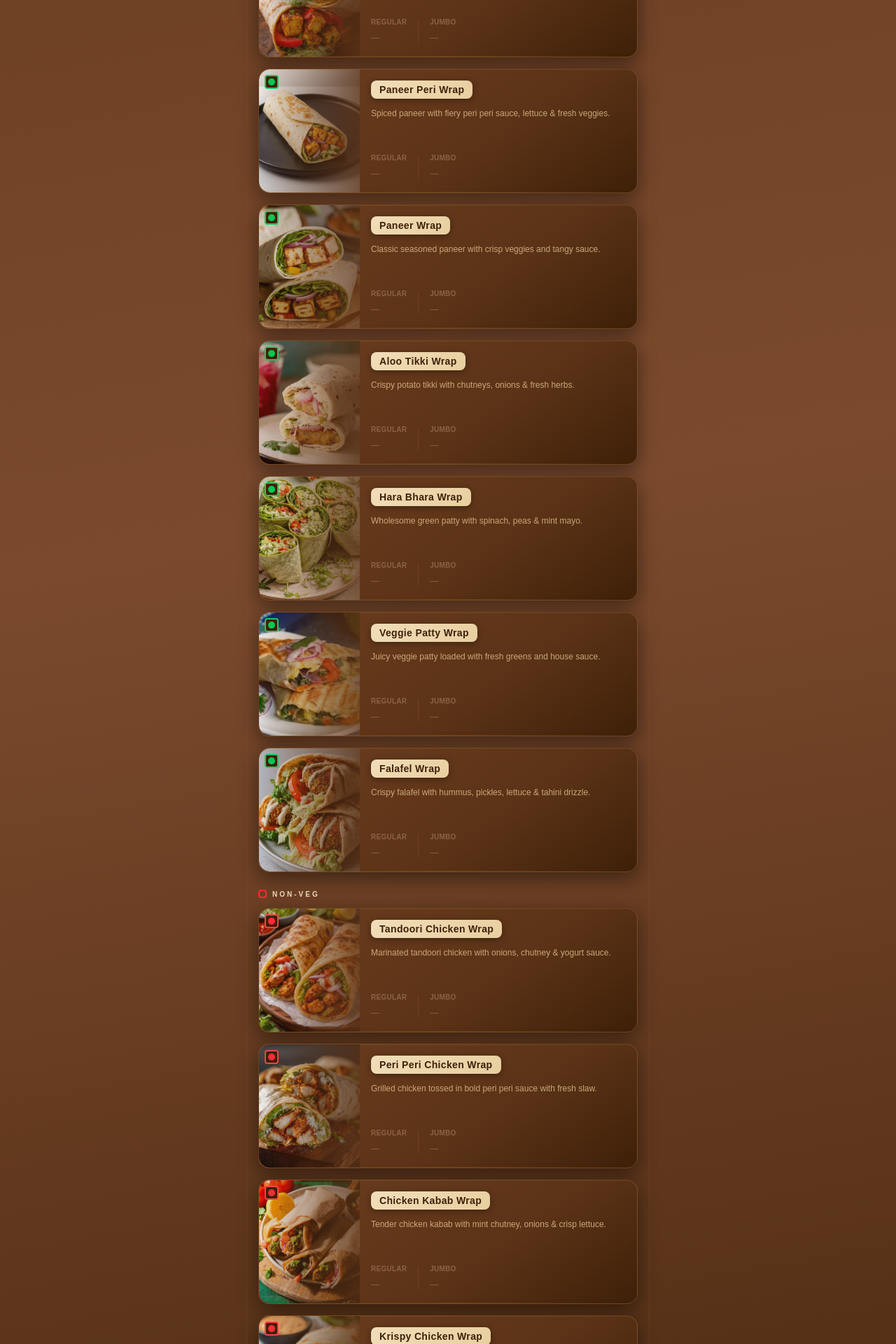
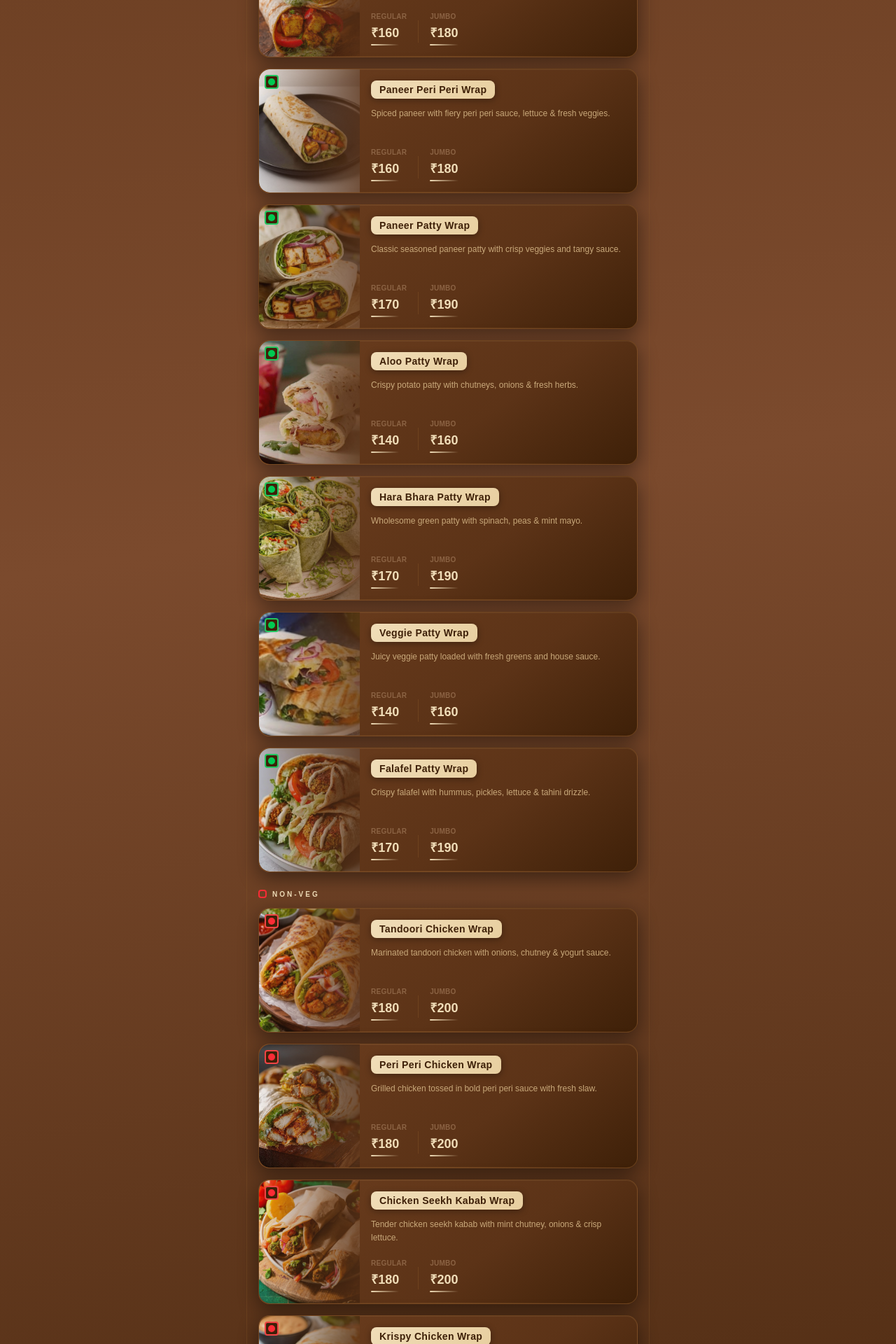
Before and after one commit to muskaan2602/kokomenu, a Next.js app: page /menu in a window 1280 px wide. Shown: the part 4220-6140 px from the top of the page at 70% size. Built offline with nearby package versions, Linux system fonts and the light colour scheme.

Commit message:
feat: add proper wrap names and pricing (regular/jumbo)

```diff
--- a/app/_lib/menuData.ts
+++ b/app/_lib/menuData.ts
@@ -27,96 +27,96 @@ export const wraps: WrapItem[] = [
   {
     name: "Paneer Tikka Wrap",
     description: "Smoky grilled paneer with tandoori spices, onions & mint chutney.",
-    regular: null,
-    jumbo: null,
+    regular: 160,
+    jumbo: 180,
     image: "/wraps/paneer_tikka.jpg",
     isVeg: true,
   },
   {
-    name: "Paneer Peri Wrap",
+    name: "Paneer Peri Peri Wrap",
     description: "Spiced paneer with fiery peri peri sauce, lettuce & fresh veggies.",
-    regular: null,
-    jumbo: null,
+    regular: 160,
+    jumbo: 180,
     image: "/wraps/paneer_periperi.jpg",
     isVeg: true,
   },
   {
-    name: "Paneer Wrap",
-    description: "Classic seasoned paneer with crisp veggies and tangy sauce.",
-    regular: null,
-    jumbo: null,
+    name: "Paneer Patty Wrap",
+    description: "Classic seasoned paneer patty with crisp veggies and tangy sauce.",
+    regular: 170,
+    jumbo: 190,
     image: "/wraps/paneer_wrap.jpg",
     isVeg: true,
   },
   {
-    name: "Aloo Tikki Wrap",
-    description: "Crispy potato tikki with chutneys, onions & fresh herbs.",
-    regular: null,
-    jumbo: null,
+    name: "Aloo Patty Wrap",
+    description: "Crispy potato patty with chutneys, onions & fresh herbs.",
+    regular: 140,
+    jumbo: 160,
     image: "/wraps/Aloo_Tikki_Wrap.jpg",
     isVeg: true,
   },
   {
-    name: "Hara Bhara Wrap",
+    name: "Hara Bhara Patty Wrap",
     description: "Wholesome green patty with spinach, peas & mint mayo.",
-    regular: null,
-    jumbo: null,
+    regular: 170,
+    jumbo: 190,
     image: "/wraps/hara_bhara.jpg",
     isVeg: true,
   },
   {
     name: "Veggie Patty Wrap",
     description: "Juicy veggie patty loaded with fresh greens and house sauce.",
-    regular: null,
-    jumbo: null,
+    regular: 140,
+    jumbo: 160,
     image: "/wraps/veggie_patty.jpg",
     isVeg: true,
   },
   {
-    name: "Falafel Wrap",
+    name: "Falafel Patty Wrap",
     description: "Crispy falafel with hummus, pickles, lettuce & tahini drizzle.",
-    regular: null,
-    jumbo: null,
+    regular: 170,
+    jumbo: 190,
     image: "/wraps/falafal_wrap.jpg",
     isVeg: true,
   },
   {
     name: "Tandoori Chicken Wrap",
     description: "Marinated tandoori chicken with onions, chutney & yogurt sauce.",
-    regular: null,
-    jumbo: null,
+    regular: 180,
+    jumbo: 200,
     image: "/wraps/tandoori_chicken_wrap.jpg",
     isVeg: false,
   },
   {
     name: "Peri Peri Chicken Wrap",
     description: "Grilled chicken tossed in bold peri peri sauce with fresh slaw.",
-    regular: null,
-    jumbo: null,
+    regular: 180,
+    jumbo: 200,
     image: "/wraps/peri_peri_chicken_wrap.jpg",
     isVeg: false,
   },
   {
-    name: "Chicken Kabab Wrap",
-    description: "Tender chicken kabab with mint chutney, onions & crisp lettuce.",
-    regular: null,
-    jumbo: null,
+    name: "Chicken Seekh Kabab Wrap",
+    description: "Tender chicken seekh kabab with mint chutney, onions & crisp lettuce.",
+    regular: 180,
+    jumbo: 200,
     image: "/wraps/chicken_kabab.jpg",
     isVeg: false,
   },
   {
     name: "Krispy Chicken Wrap",
     description: "Crunchy fried chicken with coleslaw, pickles & smoky mayo.",
-    regular: null,
-    jumbo: null,
+    regular: 190,
+    jumbo: 210,
     image: "/wraps/krispy_chicken.jpg",
     isVeg: false,
   },
   {
     name: "Pesto Chicken Wrap",
     description: "Grilled chicken with fresh basil pesto, sun-dried tomatoes & greens.",
-    regular: null,
-    jumbo: null,
+    regular: 230,
+    jumbo: 250,
     image: "/wraps/Pesto_Chicken_Wrap.jpg",
     isVeg: false,
   },
```
